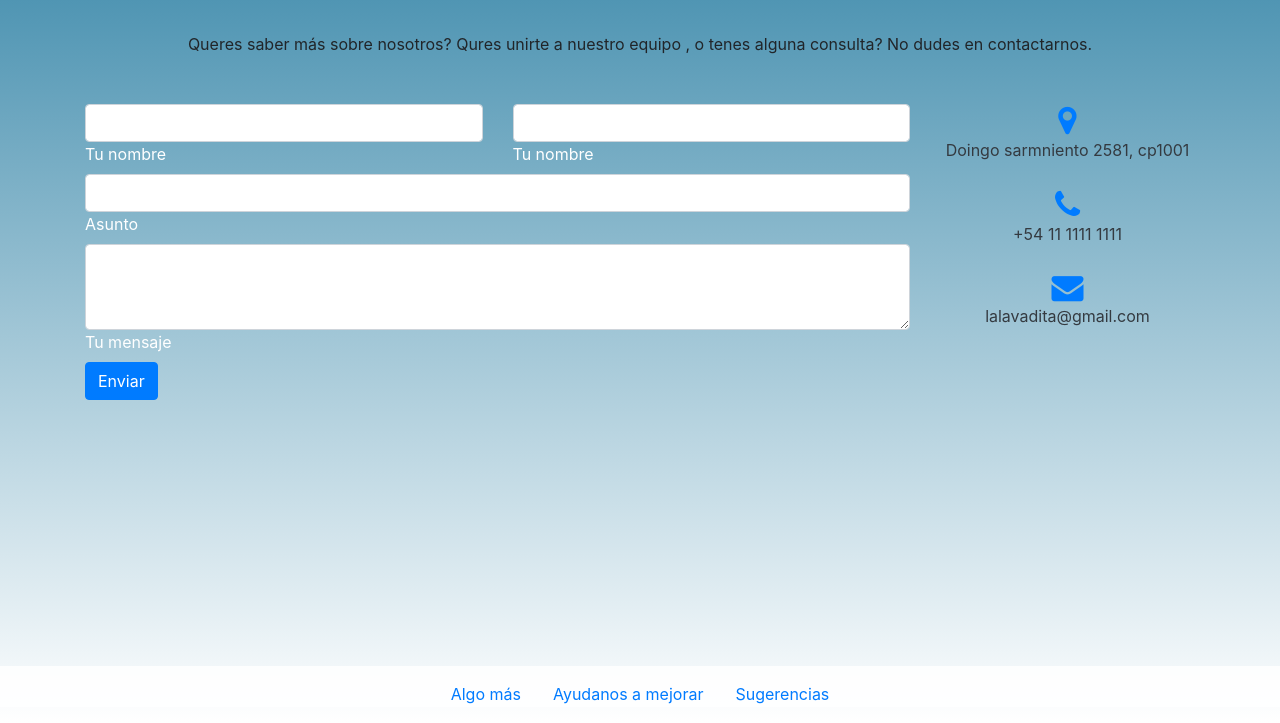
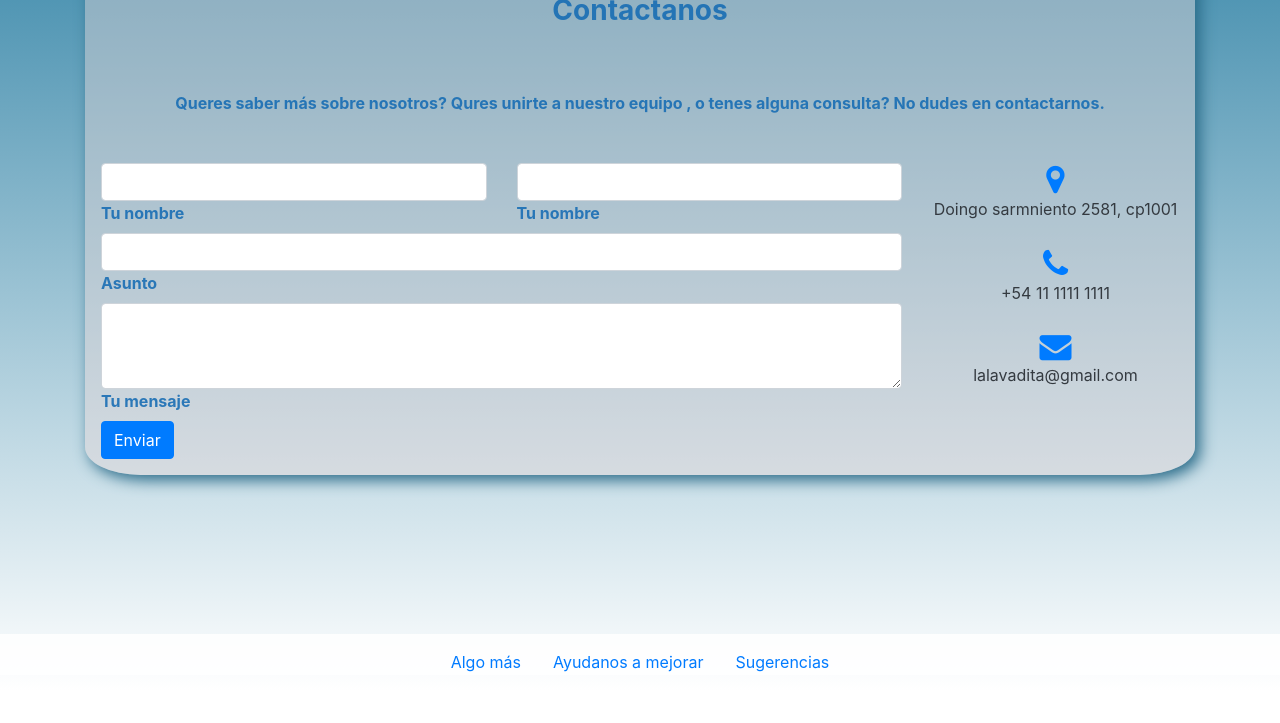
Before and after one commit to Tapechi/lalavadita-webapp, a website: page pages/formulario2.html in a window 1280 px wide. Shown: the part 173-896 px from the top of the page. After the commit the page ends 864 px from the top, so only its background shows below. Drawn offline with nearby package versions, Linux system fonts and the light colour scheme.

Commit message:
Tercera entrega

```diff
--- a/pages/formulario2.html
+++ b/pages/formulario2.html
@@ -50,9 +50,9 @@
 </style>
 
 <div class="container formulario">
-  <section class="mb-4">
-    <h2 class="h1-responsive font-weight-bold text-center my-5">Contactanos</h2>
-    <p class="text-center w-responsive mx-auto mb-5">Queres saber más sobre nosotros? Qures unirte a nuestro equipo , o tenes alguna consulta? No dudes en contactarnos.</p>
+  <section class="mb-4 formularioSection">
+    <h3 class="h1-responsive font-weight-bold text-center my-5 ">Contactanos</h3>
+    <p class="text-center w-responsive mx-auto mb-5 font-weight-bold formularioTexto">Queres saber más sobre nosotros? Qures unirte a nuestro equipo , o tenes alguna consulta? No dudes en contactarnos.</p>
 
     <div class="row">
       <div class="col-md-9 mb-md-0 mb-5">
@@ -61,7 +61,7 @@
             <div class="col-md-6">
               <div class="md-form-mb-0">
                 <input type="text" name="name" class="form-control">
-                <label for="name">Tu nombre</label>
+                <label class="formularioLabel font-weight-bold" for="name">Tu nombre</label>
               </div>
 
             </div>
@@ -69,7 +69,7 @@
             <div class="col-md-6">
               <div class="md-form mb-0">
                 <input type="text" name="email" class="form-control">
-                <label for="name">Tu nombre</label>
+                <label class="formularioLabel font-weight-bold" for="name">Tu nombre</label>
               </div>
 
             </div>
@@ -80,7 +80,7 @@
             <div class="col-md-12">
               <div class="md-form mb-0">
                 <input type="text" name="subject" name="subject" class="form-control" >
-                <label for="subject">Asunto</label>
+                <label class="formularioLabel font-weight-bold" for="subject">Asunto</label>
               </div>
             </div>
           </div>
@@ -90,7 +90,7 @@
               <div class="md-form mb-0">
                 <textarea type="text" name"message" rows="3" class="
                 form-control md-textarea"></textarea>
-                <label for="message">Tu mensaje</label>
+                <label class="formularioLabel font-weight-bold" for="message">Tu mensaje</label>
               </div>
             </div>
           </div>
--- a/scss/Parciales/_body.scss
+++ b/scss/Parciales/_body.scss
@@ -9,14 +9,14 @@ body{
 }
 
 .card{
-
+	border: none;
 	.card-button {
 		@include boton;
 		border: none;
 	}
 	@include movil {
+		margin-bottom: 3rem;
 
-		margin-bottom: 3rem;
 	}
 
 }
@@ -24,6 +24,7 @@ body{
  h3 {
 	 padding: 1rem;
 	 color:  map-get($colores, "myBlue" )
+
 
 	}
 	@include movil {
@@ -47,7 +48,10 @@ h5{
   }
 
   .heroQuienesSomos{
-    justify-content: space-around
+    justify-content: space-around;
+	.heroQuienesSomosTexto{
+		color: rgb(252, 253, 253);
+	}
   }
 
   .cardLavadero {
@@ -180,8 +184,27 @@ h5{
 
 .formulario {
 	height: 90vh;
+	@include movil {
+	height: auto;
 
+	}
+	.formularioSection{
+		border: none;
+		padding: 1rem 1rem;
+		border-radius: 5%;
+		box-shadow: 5px 5px 15px #286a88;
+		background: #e7d7d76b;
+		.formularioTexto{
+			color:map-get($colores, "myBlue" );
+
+		}
+		.formularioLabel {
+			color: map-get($colores, "myBlue" );
+
+		}
+	}
 }
+
 
 .menuUL {
 	margin: -15px;
```
Also changed, not shown: pages/QuienesSomos.html (+1 -1 lines), css/destino.css.
